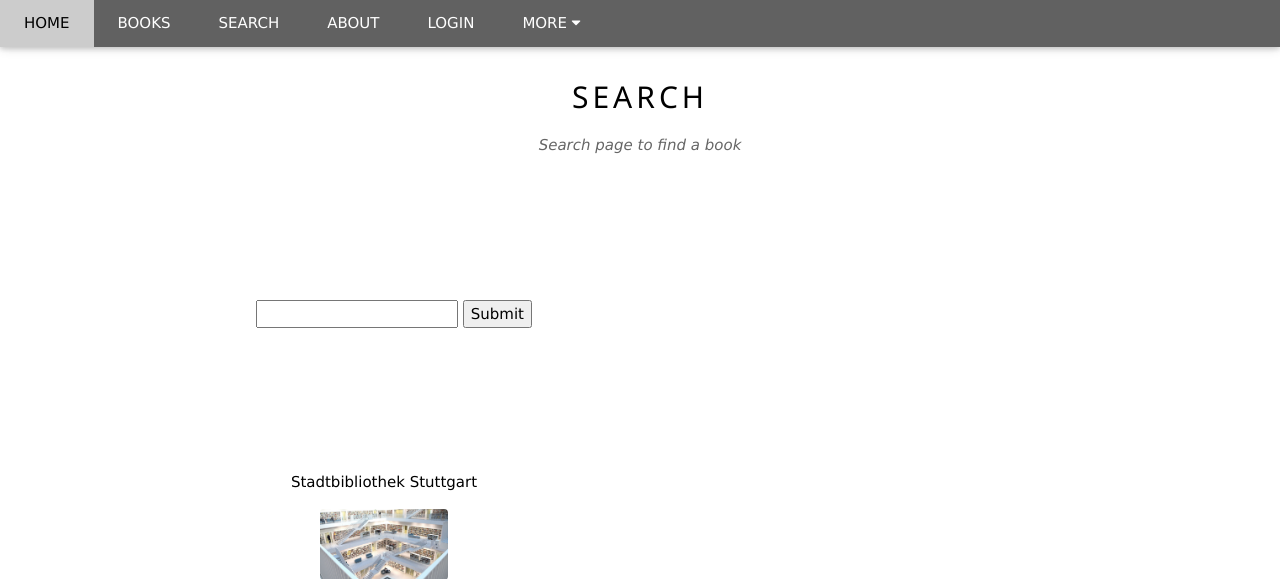
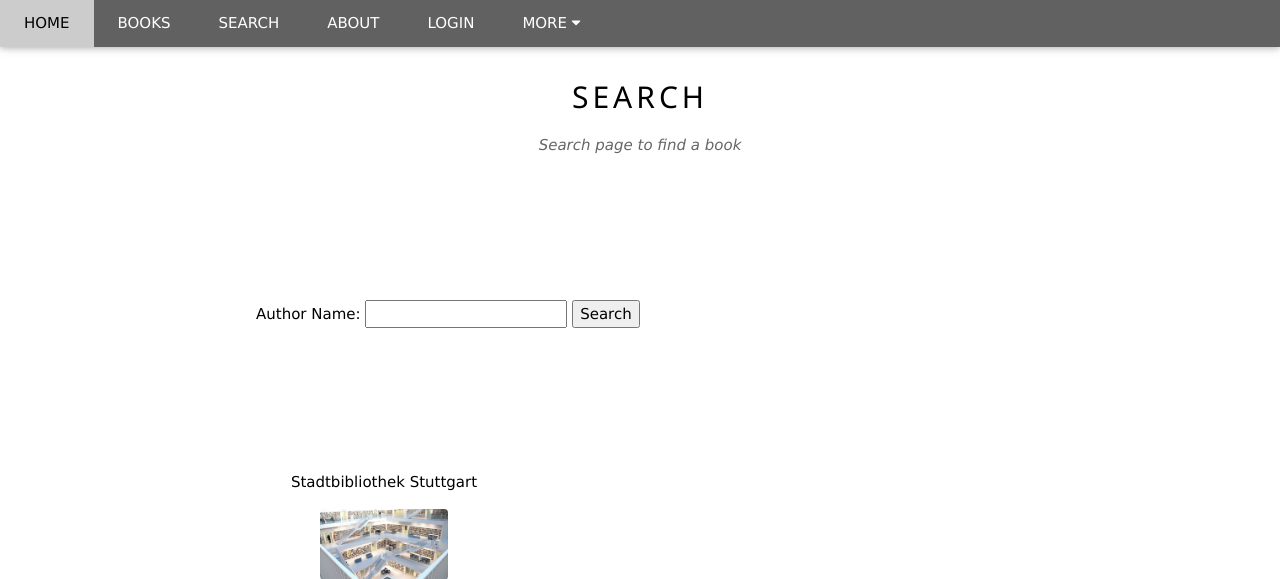
Before and after one commit to isanuric/bibliothek, a Spring app: page /search in a window 1280 px wide. Shown: the top 579 px of the page. Run offline with Thymeleaf, Linux system fonts and the light colour scheme; the template is opened without the code that fills it, so the values that code supplies are empty; some of the project's set-up classes (security, data sources, template engines, error pages and the like) are left out, and stand-ins take their place.

Commit message:
add ToolbarController

```diff
--- a/src/main/java/com/bib/configuration/SecurityConfig.java
+++ b/src/main/java/com/bib/configuration/SecurityConfig.java
@@ -38,7 +38,7 @@ public class SecurityConfig extends WebSecurityConfigurerAdapter {
 
         http.csrf().disable()
                 .authorizeRequests()
-                .antMatchers("/home", "/about", "/book/**", "/user/add", "/author/**","/pic/**").permitAll()
+                .antMatchers("/home", "/about", "/toolbar/**", "/book/**", "/user/add", "/author/**","/pic/**").permitAll()
                 .antMatchers("/admin/**").hasAnyRole("ADMIN")
                 .antMatchers("/user/**").hasAnyRole("USER", "ADMIN")
                 .anyRequest().authenticated()
--- a/src/main/java/com/bib/filter/IpRateThrottlingFilter.java
+++ b/src/main/java/com/bib/filter/IpRateThrottlingFilter.java
@@ -27,7 +27,7 @@ import org.springframework.stereotype.Component;
 public class IpRateThrottlingFilter implements Filter {
 
     private static final BucketConfiguration configuration = Bucket4j.configurationBuilder()
-            .addLimit(Bandwidth.simple(3, Duration.ofSeconds(4)))
+            .addLimit(Bandwidth.simple(4, Duration.ofSeconds(3)))
             .build();
 
     // cache for storing token buckets, where IP is key.
--- a/src/main/resources/templates/header.html
+++ b/src/main/resources/templates/header.html
@@ -19,8 +19,8 @@
                href="javascript:void(0)" onclick="myFunction()" title="Toggle Navigation Menu"><i
                     class="fa fa-bars"></i></a>
             <a href="/home" class="w3-bar-item w3-button w3-padding-large">HOME</a>
-            <a href="/book/current" class="w3-bar-item w3-button w3-padding-large">BOOKS</a>
-            <a href="/book/search" class="w3-bar-item w3-button w3-padding-large">SEARCH</a>
+            <a href="/toolbar/current" class="w3-bar-item w3-button w3-padding-large">BOOKS</a>
+            <a href="/toolbar/search" class="w3-bar-item w3-button w3-padding-large">SEARCH</a>
             <a href="/about" class="w3-bar-item w3-button w3-padding-large w3-hide-small">ABOUT</a>
             <!--<a href="/contact" class="w3-bar-item w3-button w3-padding-large w3-hide-small">CONTACT</a>-->
             <a href="/login" class="w3-bar-item w3-button w3-padding-large w3-hide-small">LOGIN</a>
--- a/src/main/resources/templates/search.html
+++ b/src/main/resources/templates/search.html
@@ -34,18 +34,41 @@
     <!--</div>-->
     <!--</div>-->
 
+    <!--<tr th:each="author: ${allAuthors}">-->
+        <!--<td th:text="${author}"/>-->
+        <!--<br>-->
+    <!--</tr>-->
 
-        <form th:action="@{/author/books}" method="GET">
-            <input list="authors" name="surname">
+    <!--<form th:action="@{/author/books}" method="GET">-->
+        <!--<input list="authors" name="surname">-->
+        <!--<datalist id="authors">-->
+            <!--<option th:each="author: ${booksOfAutor}">-->
+            <!--<option value=th:text="${author}>-->
+                <!--&lt;!&ndash;<option value="Heidegger">&ndash;&gt;-->
+                <!--&lt;!&ndash;<option value="Nietzsche">&ndash;&gt;-->
+                <!--&lt;!&ndash;<option value="Beckett">&ndash;&gt;-->
+                <!--&lt;!&ndash;<option value="">&ndash;&gt;-->
+        <!--</datalist>-->
+        <!--<input type="submit">-->
+    <!--</form>-->
+
+    <div class="container">
+        <form action="#" th:action="@{/author/books}" method="GET">
+
+            Author Name:
+            <input list="authors" name="surname" />
             <datalist id="authors">
-                <option value="Heidegger">
-                <option value="Nietzsche">
-                <option value="Beckett">
-                <option value="">
-                <option value="">
+                <select>
+                    <option th:each="author: ${booksOfAutor}" th:value=" ${author}">
+                    </option>
+                </select>
             </datalist>
-            <input type="submit">
+            <button type="submit">Search</button>
         </form>
+    </div>
+
+
+
     <tr th:each="author: ${booksOfAutor}">
         <td th:text="${author}"/>
         <br>
```
Also changed, not shown: src/main/java/com/bib/controller/BookController.java (+9 -1 lines), src/main/java/com/bib/controller/ToolbarController.java (added, +27 -0 lines). Lines whose indentation alone changed are shown as unchanged.
